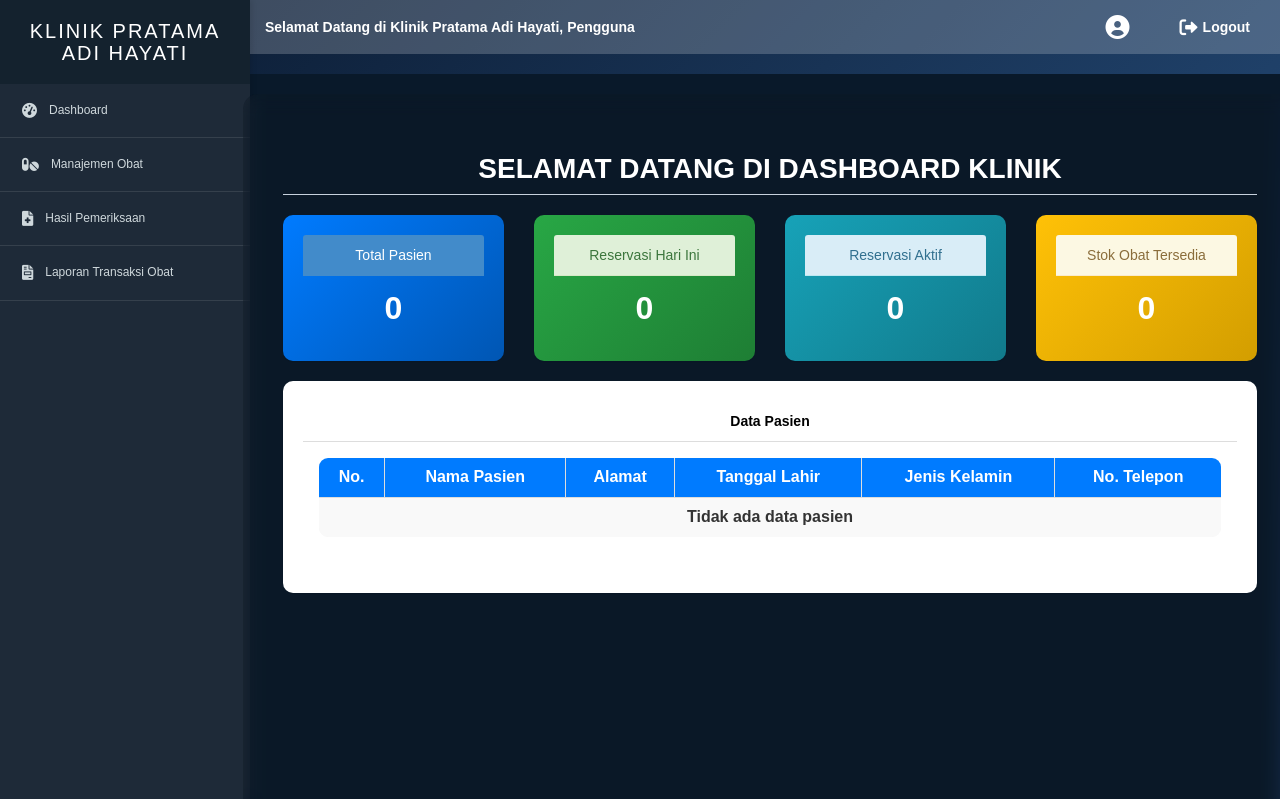
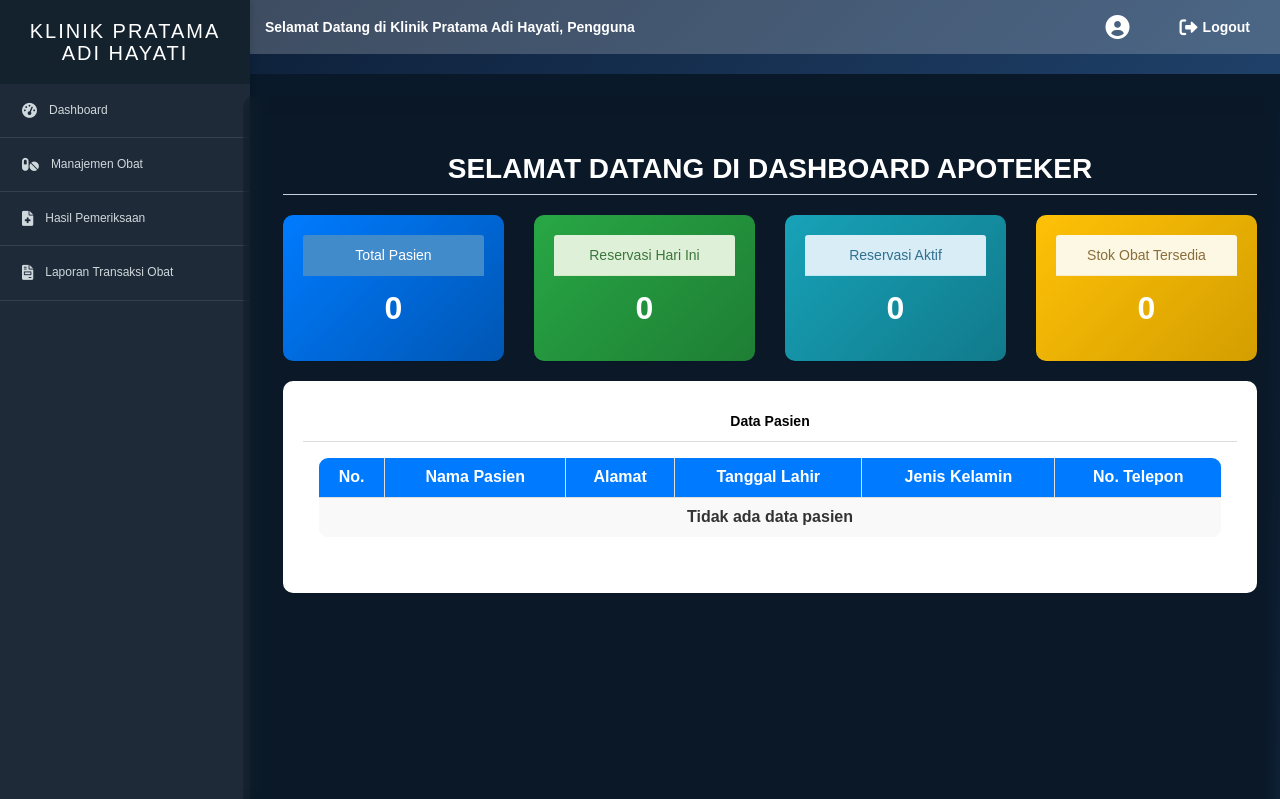
Before and after one commit to donnya24/rekam-medis-klinik, a PHP site: page /app/apoteker/dashboard_apoteker.php in a window 1280 px wide. Shown: the top 799 px of the page. Run offline with PHP 8.4, Linux system fonts and the light colour scheme; the visitor is signed in with stand-in values (Sample User, id 1); data that the repository does not hold is empty; some libraries are stand-ins or nearby versions.

Commit message:
Update dashboard_apoteker.php

```diff
--- a/app/apoteker/dashboard_apoteker.php
+++ b/app/apoteker/dashboard_apoteker.php
@@ -250,7 +250,7 @@ $query_transaksi_obat_hari_ini = mysqli_query($conn, "
             <!-- Heading -->
             <div class="row">
                 <div class="col-md-12">
-                    <h1 class="page-header">Selamat Datang di Dashboard Klinik</h1>
+                    <h1 class="page-header">Selamat Datang di Dashboard Apoteker</h1>
                 </div>
             </div>
 
```
